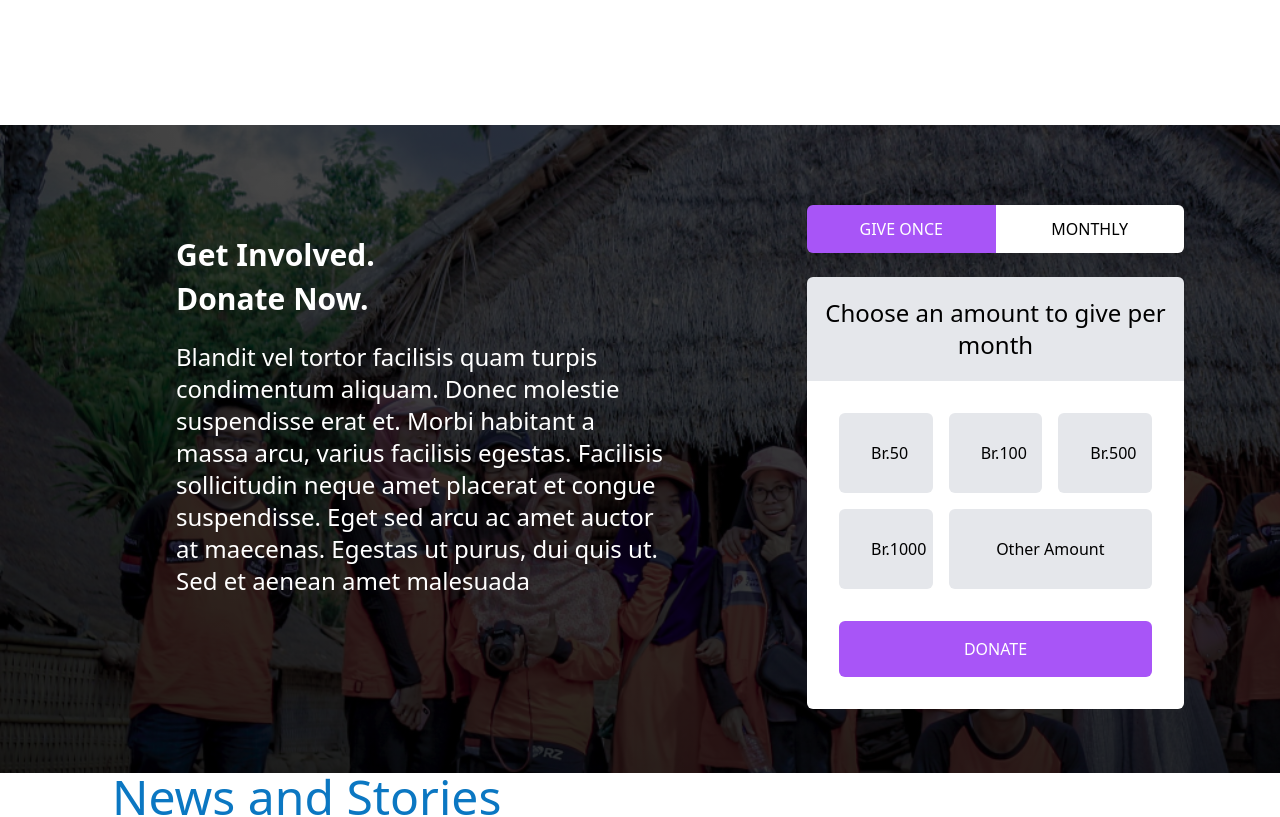
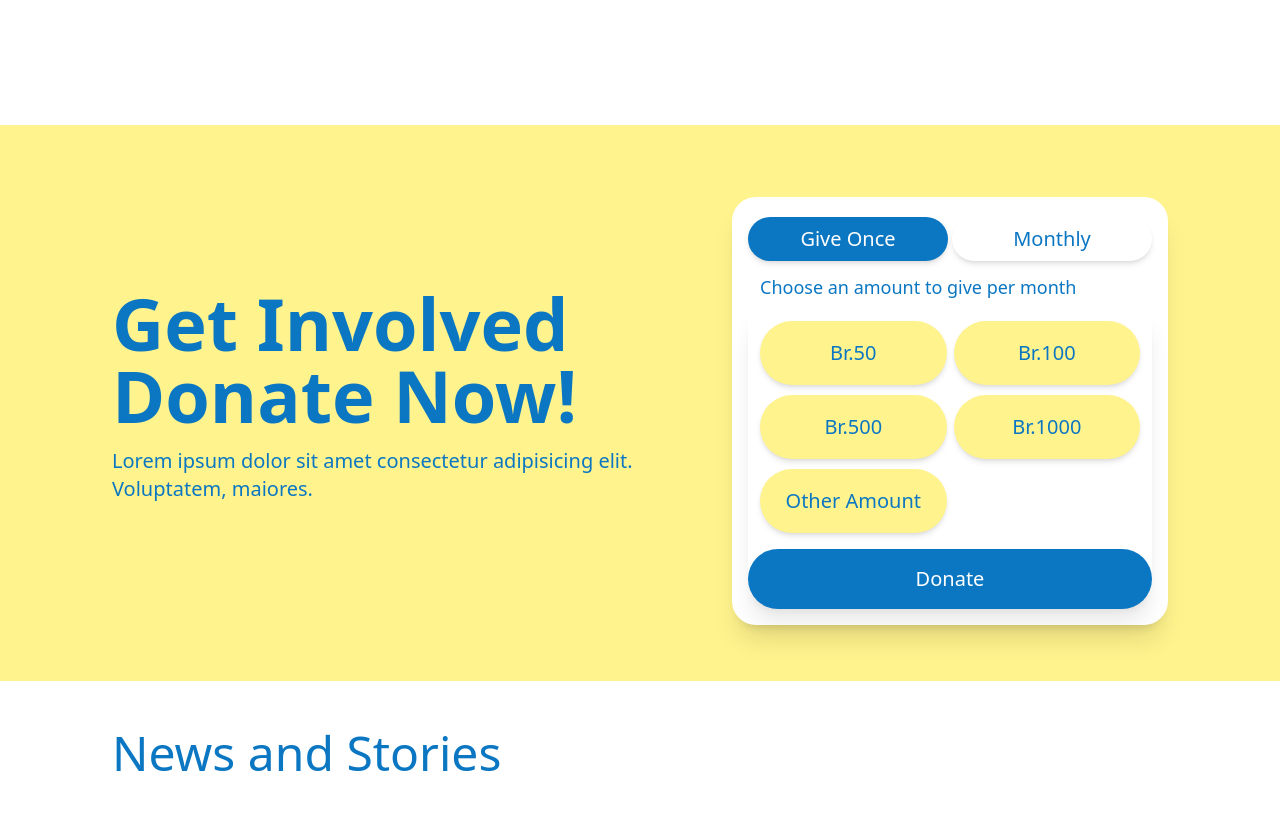
Before and after one commit to abdukasim/muntaha-website, a Next.js app: page / in a window 1280 px wide. Shown: the part 3520-4337 px from the top of the page. Built offline with nearby package versions, Linux system fonts and the light colour scheme.

Commit message:
donation section new style update

```diff
--- a/components/HomePage/donationSection.js
+++ b/components/HomePage/donationSection.js
@@ -29,83 +29,69 @@ export default function DonationSection() {
 
   return (
     <section
-      className="donation-section donation-pattern-sm md:donation-pattern-lg bg-no-repeat bg-cover"
+      className="mb-12 flex flex-col items-center justify-center md:flex-row md:justify-between md:bg-brand-yellow md:px-8 md:pt-[72px] md:pb-14 lg:px-28"
       id="donate"
     >
-      <div className="flex flex-col xl:flex-row xl:justify-between">
-        <div className="px-10 pt-16 pb-10 md:py-28 md:pl-20 xl:pl-44  md:bg-inherit flex items-start flex-col w-full md:w-max">
-          <h2 className="font-black text-3xl text-white mb-2">Get Involved.</h2>
-          <h2 className="font-black text-3xl text-white mb-6">Donate Now.</h2>
-          <p className="mb-6 pb-3 font-light text-base text-white md:text-2xl md:about-p-sm">
-            Blandit vel tortor facilisis quam turpis condimentum aliquam. Donec
-            molestie suspendisse erat et. Morbi habitant a massa arcu, varius
-            facilisis egestas. Facilisis sollicitudin neque amet placerat et
-            congue suspendisse. Eget sed arcu ac amet auctor at maecenas.
-            Egestas ut purus, dui quis ut. Sed et aenean amet malesuada
-          </p>
+      <div className="mb-8 flex flex-col items-center md:items-start">
+        <h3 className="text-5xl font-bold text-brand-blue md:text-7xl">
+          Get Involved
+        </h3>
+        <h3 className="text-5xl font-bold text-brand-blue md:text-7xl">
+          Donate Now!
+        </h3>
+        <span className="mx-14 mt-4 text-center text-xs font-light  text-brand-blue md:mx-0 md:text-left md:text-xl">
+          Lorem ipsum dolor sit amet consectetur adipisicing elit. Voluptatem,
+          maiores.
+        </span>
       </div>
-        <div className="xl:mt-20 md:mx-14">
-          <div className="flex flex-row items-center justify-center mb-6 mx-10 ">
+      <div className="mx-14 rounded-3xl bg-white px-4 pt-5 shadow-xl md:mx-0">
+        <div className="mb-3 flex justify-center gap-1">
           <button
-              className={`py-3 w-full ${
+            className={`w-[132px] rounded-full py-2 text-center text-sm shadow-md xl:w-[200px] xl:text-xl ${
               donationInterval === "once"
-                  ? "bg-purple-500 text-white"
-                  : "bg-white"
-              }  uppercase rounded-tl-md rounded-bl-md`}
+                ? "bg-brand-blue text-white"
+                : "bg-white text-brand-blue"
+            }`}
             onClick={() => setDonationInterval("once")}
           >
-              give once
+            Give Once
           </button>
           <button
-              className={`py-3 w-full ${
+            className={`w-[132px] rounded-full py-2 text-center text-sm shadow-md xl:w-[200px] xl:text-xl ${
               donationInterval === "monthly"
-                  ? "bg-purple-500 text-white"
-                  : "bg-white"
-              } uppercase rounded-br-md rounded-tr-md`}
+                ? "bg-brand-blue text-white"
+                : "bg-white text-brand-blue"
+            }`}
             onClick={() => setDonationInterval("monthly")}
           >
-              monthly
+            Monthly
           </button>
         </div>
-          <div className="flex flex-col mx-10 mb-16">
-            <div className="bg-gray-200 rounded-tr-md rounded-tl-md py-5 md:px-18">
-              <p className="font-medium text-base sm:text-xl md:text-2xl text-center">
+        <span className="mb-3 pl-3 text-xs text-brand-blue  xl:text-lg">
           Choose an amount to give per month
-              </p>
-            </div>
-            <div className="bg-white rounded-br-md rounded-bl-md grid grid-cols-3 gap-4 p-5 md:p-8">
-              {donationAmounts.map((amount) => (
+        </span>
+        <div className="mb-5 rounded-3xl pt-5 shadow-xl">
+          <div className="mx-3 mb-4 grid grid-cols-2 items-center gap-x-[7px] gap-y-[10px]">
+            {donationAmounts.map((donationAmount) => (
               <button
-                  className="py-4 md:py-7 sm:px-7 md:px-8 bg-gray-200 hover:bg-gray-400 focus:bg-gray-400 rounded-md"
-                  key={amount.value}
-                  onClick={() => {
-                    setAmount(amount.value);
-                    setMessage("");
-                  }}
+                className={`h-[38px] rounded-full  text-center  text-xs shadow-md xl:h-16  xl:text-xl ${
+                  amount === donationAmount.value
+                    ? "bg-brand-blue text-white"
+                    : "bg-brand-yellow text-brand-blue"
+                }`}
+                key={donationAmount.value}
+                onClick={() => setAmount(donationAmount.value)}
               >
-                  <p className="text-center text-xs sm:text-base">
-                    {amount.name}
-                  </p>
+                {donationAmount.name}
               </button>
             ))}
-              <input
-                className="py-4 md:py-7 sm:px-7 md:px-8 bg-gray-200 rounded-md col-span-2 placeholder:text-center placeholder:text-xs placeholder:sm:text-base placeholder:text-black"
-                placeholder="Other Amount"
-                type="text"
-                name="message"
-                onChange={handleChange}
-              />
-              <small className="w-max text-red-500">{message && message}</small>
-              <button
-                className="col-span-3 py-4 px-14 md:px-18 bg-purple-500 text-white uppercase rounded-md"
-                onClick={() => {
-                  amount ? startPayment() : setMessage("Please select amount");
-                }}
-              >
-                donate
+            <button className="h-[38px] rounded-full bg-brand-yellow text-xs text-brand-blue shadow-md xl:h-16 xl:text-xl">
+              Other Amount
             </button>
           </div>
-          </div>
+          <button className="-mb-1 w-full rounded-full bg-brand-blue  py-4 text-xl text-white">
+            Donate
+          </button>
         </div>
       </div>
     </section>
```
Lines whose indentation alone changed are shown as unchanged.
